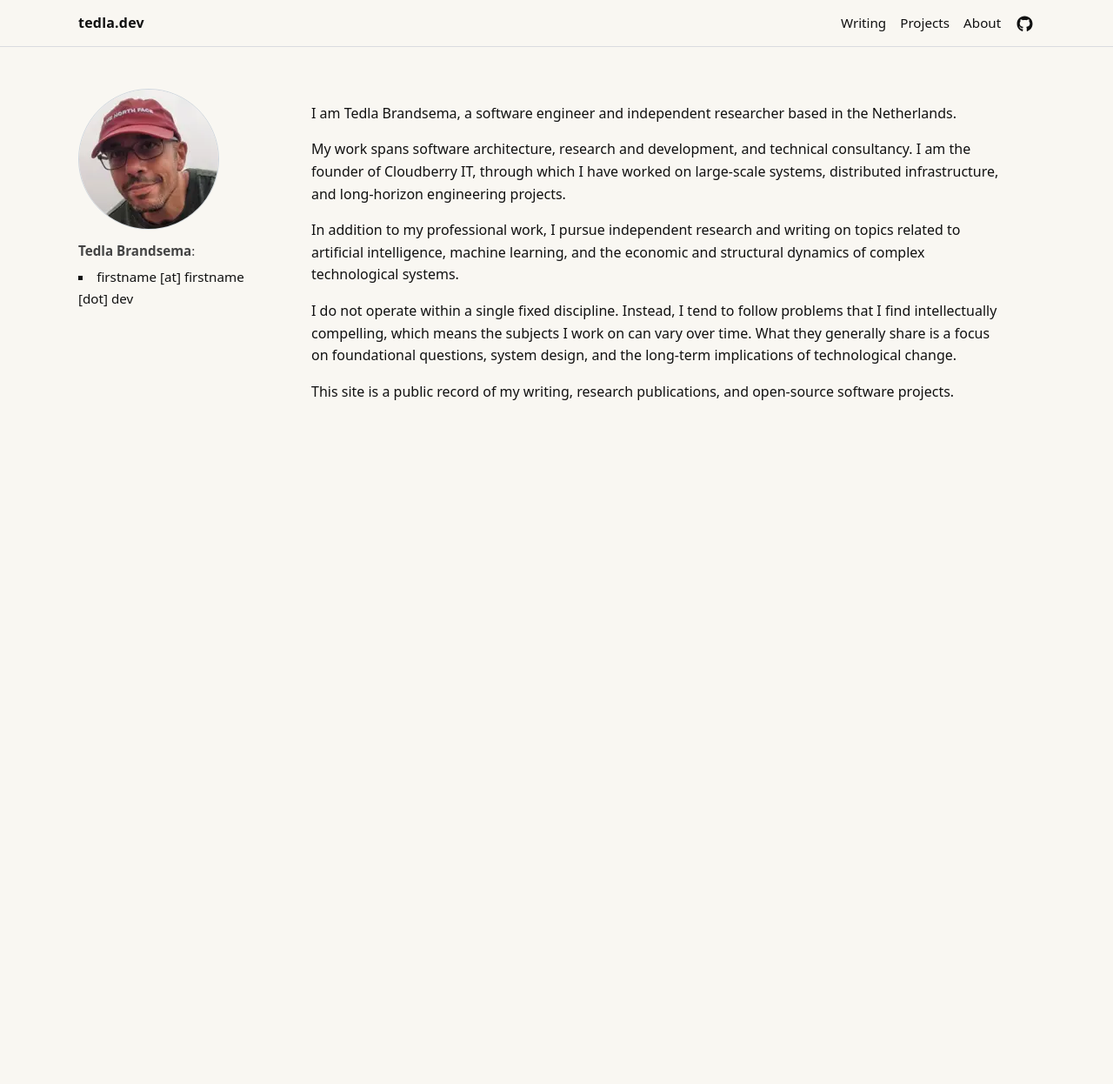
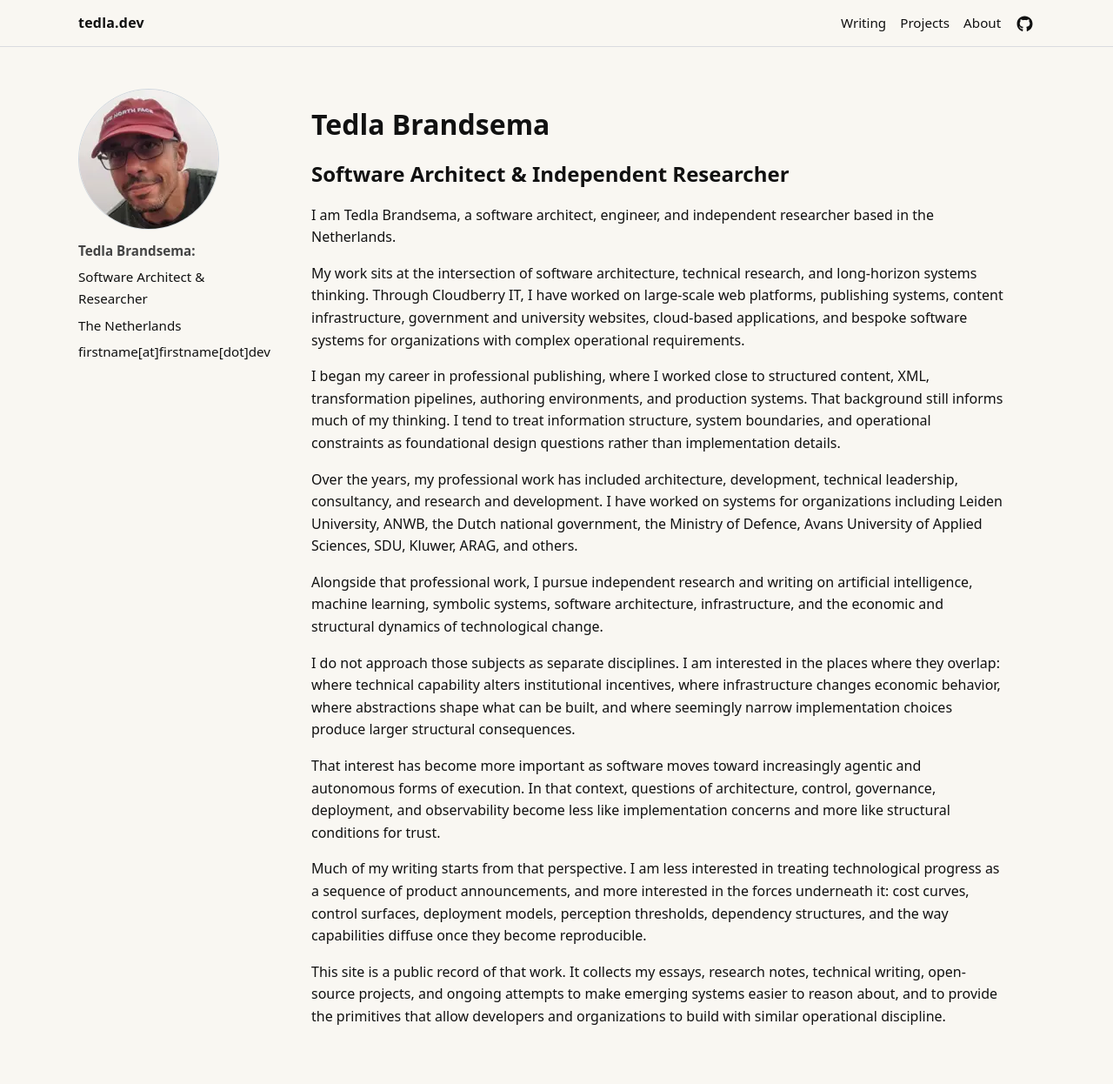
Before and after one commit to tedla-brandsema/tedla-brandsema.github.io, a Jekyll site: the page built from about.html, in a window 1280 px wide. Shown: the whole page at 87% size. Built offline with Jekyll 4.4.1, drawn with Linux system fonts in a browser that asks for light colours; before the commit the page ends 900 px from its top, so only the background shows below that.

Commit message:
feat(site): update personal information and enhance navigation structure with new avatar section

```diff
--- a/_includes/jsonld-person.html
+++ b/_includes/jsonld-person.html
@@ -5,10 +5,11 @@
   "name": "Tedla Brandsema",
   "url": "https://tedla.dev/",
   "image": "https://tedla.dev/static/images/avatar-web-320.webp",
-  "jobTitle": "Software Engineer & Independent Researcher",
-  "description": "Software engineer and researcher based in the Netherlands, focusing on AI, machine learning, and technological systems.",
+  "jobTitle": "Software Architect & Independent Researcher",
+  "description": "Software architect and researcher based in the Netherlands, focusing on AI, machine learning, and technological systems.",
   "sameAs": [
-    "https://github.com/tedla-brandsema"
+    "https://github.com/tedla-brandsema",
+    "https://me.developers.google.com/u/tedlabrandsema"
   ]
 }
 </script>
--- a/_includes/nav-contact.html
+++ /dev/null
@@ -1,23 +0,0 @@
-<nav class="side-nav nav-home">
-    <picture>
-        <source
-            type="image/webp"
-            srcset="/static/images/avatar-web-160.webp 160w, /static/images/avatar-web-320.webp 320w"
-            sizes="160px">
-        <img
-            class="nav-avatar"
-            src="/static/images/avatar-web-160.png"
-            srcset="/static/images/avatar-web-160.png 160w, /static/images/avatar-web-320.png 320w"
-            sizes="160px"
-            width="160"
-            height="160"
-            alt="Tedla Brandsema"
-            decoding="async">
-    </picture>
-    <p>
-    <strong class="no-wrap">Tedla Brandsema</strong>:
-    <ul class="list">
-        <li>firstname [at] firstname [dot] dev</li>
-    </ul>
-    </p>
-</nav>
--- /dev/null
+++ b/_includes/nav-fig.html
@@ -0,0 +1,21 @@
+<aside class="side-nav nav-fig">
+    <figure class="avatar-block">
+        <picture>
+            <source type="image/webp"
+                srcset="/static/images/avatar-web-160.webp 160w, /static/images/avatar-web-320.webp 320w" sizes="160px">
+            <img class="nav-avatar" src="/static/images/avatar-web-160.png"
+                srcset="/static/images/avatar-web-160.png 160w, /static/images/avatar-web-320.png 320w" sizes="160px"
+                width="160" height="160" alt="Tedla Brandsema" loading="eager" decoding="async">
+        </picture>
+        <figcaption>
+            <p>
+                <strong>Tedla Brandsema:</strong>
+                <ul class="list">
+                    <li>Software Architect &amp; Researcher</li>
+                    <li>The Netherlands</li>
+                    <li>firstname[at]firstname[dot]dev</li>
+                </ul>
+            </p>
+        </figcaption>
+    </figure>
+</aside>
--- a/about.html
+++ b/about.html
@@ -3,21 +3,76 @@ layout: default
 
 ---
 
-{% include nav-contact.html %}
+{% include nav-fig.html %}
 
 <main>
-    <p>I am Tedla Brandsema, a software engineer and independent researcher based in the Netherlands.</p>
+    <h1>Tedla Brandsema</h1>
 
-    <p>My work spans software architecture, research and development, and technical consultancy. I am the founder of
-        Cloudberry IT, through which I have worked on large-scale systems, distributed infrastructure, and long-horizon
-        engineering projects.</p>
+    <h2>Software Architect &amp; Independent Researcher</h2>
 
-    <p>In addition to my professional work, I pursue independent research and writing on topics related to artificial
-        intelligence, machine learning, and the economic and structural dynamics of complex technological systems.</p>
+    <p>
+        I am Tedla Brandsema, a software architect, engineer, and independent researcher
+        based in the Netherlands.
+    </p>
 
-    <p>I do not operate within a single fixed discipline. Instead, I tend to follow problems that I find intellectually
-        compelling, which means the subjects I work on can vary over time. What they generally share is a focus on
-        foundational questions, system design, and the long-term implications of technological change.</p>
+    <p>
+        My work sits at the intersection of software architecture, technical research,
+        and long-horizon systems thinking. Through Cloudberry IT, I have worked on
+        large-scale web platforms, publishing systems, content infrastructure,
+        government and university websites, cloud-based applications, and bespoke
+        software systems for organizations with complex operational requirements.
+    </p>
 
-    <p>This site is a public record of my writing, research publications, and open-source software projects.</p>
+    <p>
+        I began my career in professional publishing, where I worked close to structured
+        content, XML, transformation pipelines, authoring environments, and production
+        systems. That background still informs much of my thinking. I tend to treat
+        information structure, system boundaries, and operational constraints as
+        foundational design questions rather than implementation details.
+    </p>
+
+    <p>
+        Over the years, my professional work has included architecture, development,
+        technical leadership, consultancy, and research and development. I have worked
+        on systems for organizations including Leiden University, ANWB, the Dutch
+        national government, the Ministry of Defence, Avans University of Applied
+        Sciences, SDU, Kluwer, ARAG, and others.
+    </p>
+
+    <p>
+        Alongside that professional work, I pursue independent research and writing on
+        artificial intelligence, machine learning, symbolic systems, software
+        architecture, infrastructure, and the economic and structural dynamics of
+        technological change.
+    </p>
+
+    <p>
+        I do not approach those subjects as separate disciplines. I am interested in the
+        places where they overlap: where technical capability alters institutional
+        incentives, where infrastructure changes economic behavior, where abstractions
+        shape what can be built, and where seemingly narrow implementation choices
+        produce larger structural consequences.
+    </p>
+
+    <p>
+        That interest has become more important as software moves toward increasingly
+        agentic and autonomous forms of execution. In that context, questions of
+        architecture, control, governance, deployment, and observability become less
+        like implementation concerns and more like structural conditions for trust.
+    </p>
+
+    <p>
+        Much of my writing starts from that perspective. I am less interested in
+        treating technological progress as a sequence of product announcements, and more
+        interested in the forces underneath it: cost curves, control surfaces,
+        deployment models, perception thresholds, dependency structures, and the way
+        capabilities diffuse once they become reproducible.
+    </p>
+
+    <p>
+        This site is a public record of that work. It collects my essays, research
+        notes, technical writing, open-source projects, and ongoing attempts to make
+        emerging systems easier to reason about, and to provide the primitives that
+        allow developers and organizations to build with similar operational discipline.
+    </p>
 </main>
--- a/projects/index.html
+++ b/projects/index.html
@@ -3,8 +3,8 @@ layout: default
 type: overview
 date: 2026-02-13T05:41:28+01:00
 author: Tedla Brandsema
-title: Open Source Go Tooling and Agentic Infrastructure
-intro: Open-source Go projects and technical guides for tag-driven processing, file inclusion, and agentic infrastructure.
+title: Open Source Tooling and Agentic Infrastructure
+intro: Open-source projects and technical guides for tag-driven processing, file inclusion, and agentic infrastructure.
 ---
 
 {% include nav-blank.html %}
--- a/static/css/site.css
+++ b/static/css/site.css
@@ -169,13 +169,23 @@ main a {
 }
 
 /* Home side nav */
-.nav-home {
+.nav-fig {
     font-size: 0.95rem;
 }
 
-.nav-home p {
+.nav-fig p {
     margin: 0.75rem 0 0;
     color: var(--muted);
+}
+
+.avatar-block {
+    margin: 0;
+}
+
+.avatar-block figcaption ul.list {
+    list-style: none;
+    padding: 0;
+    margin: 0;
 }
 
 .nav-avatar {
--- a/writing/index.html
+++ b/writing/index.html
@@ -1,7 +1,7 @@
 ---
 layout: default
 type: overview
-title: Writing on AI Sovereignty and System Architecture
+title: Writing on AI and System Architecture
 intro: Essays, articles, dossiers, and memos on AI sovereignty, system architecture, model economics, infrastructure, and technological power.
 
 ---
```
Also changed, not shown: _includes/nav-home.html (deleted, +0 -21 lines), index.html (+17 -4 lines).
